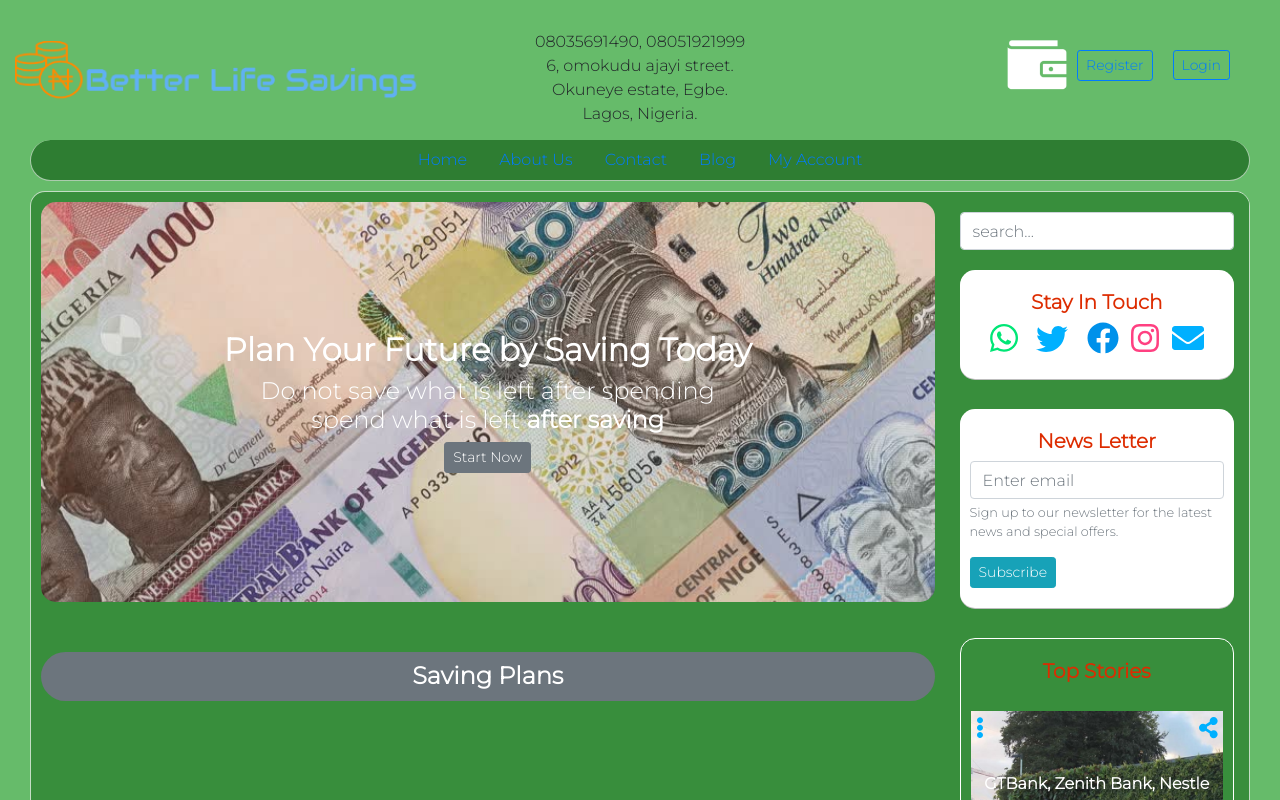
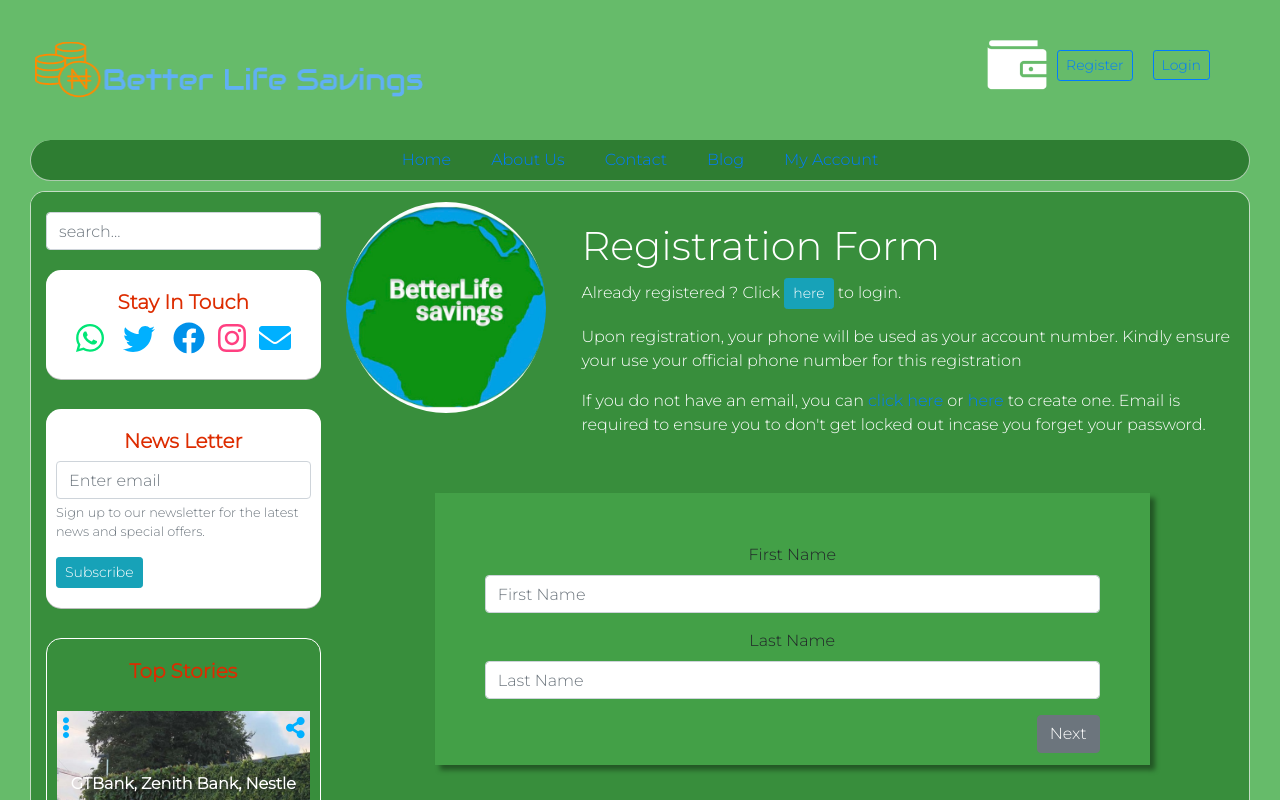
Before and after one commit to Emuohwo/BetterLifeSavings, a React (Create React App) app: page /#/register in a window 1280 px wide. Built offline with nearby package versions, Linux system fonts and the light colour scheme.

Commit message:
changes to reg form

```diff
--- a/package.json
+++ b/package.json
@@ -12,6 +12,7 @@
     "@testing-library/user-event": "^7.2.1",
     "axios": "^0.19.2",
     "formik": "^2.1.4",
+    "gh-pages": "^3.0.0",
     "react": "^16.13.1",
     "react-bootstrap": "^1.0.1",
     "react-dom": "^16.13.1",
@@ -23,6 +24,8 @@
   "scripts": {
     "start": "react-scripts start",
     "build": "react-scripts build",
+    "predeploy": "npm run build",
+    "deploy": "gh-pages -d build",
     "test": "react-scripts test",
     "eject": "react-scripts eject"
   },
@@ -40,5 +43,6 @@
       "last 1 firefox version",
       "last 1 safari version"
     ]
-  }
+  },
+  "homepage": "https://sunny775.github.io/BetterLifeSavings"
 }
--- a/src/components/AppBar.js
+++ b/src/components/AppBar.js
@@ -9,7 +9,7 @@
   margin: 10,
 }
 const Root = styled.div`
-padding: 0;
+padding: 0 20px;
 `;
 const Contact = styled.div`
 font-size: 15,
@@ -36,14 +36,7 @@
   <Root className="row">
     <Div className="col-sm-4"></Div>
     <Contact className="col-sm-4">
-      <div>08035691490, 08051921999</div>
-      <div>
-        6, omokudu ajayi street.
-        <br />
-        Okuneye estate, Egbe.
-        <br />
-        Lagos, Nigeria.
-      </div>
+
     </Contact>
     <div className="col-sm-4">
       <Wallet>
--- a/src/components/NavItem.js
+++ b/src/components/NavItem.js
@@ -1,16 +1,24 @@
 import React from "react";
 import { Nav } from "react-bootstrap";
+import {Link} from 'react-router-dom'
 import styled from "styled-components";
 
 export const NavItem = ({ to, text }) => (
   <Div>
     <Nav.Item >
-      <Nav.Link href={to}>{text}</Nav.Link>
+      <NavLink to={to}>{text}</NavLink>
     </Nav.Item>
   </Div>
 );
 const Div = styled.div`
+  min-height: 40px;
+  display: flex;
+  align-items: center;
   :hover {
     background: rgba(255, 255, 255, 0.5) !important;
   };
 `;
+const NavLink = styled(Link)`
+text-decoration:none !important;
+padding: 20px !important;
+`
--- a/src/components/sidebar/IconCard.js
+++ b/src/components/sidebar/IconCard.js
@@ -17,16 +17,16 @@
     <Card>
     <h5>Stay In Touch</h5>
     <Icon>
-    <a href="https://api.whatsapp.com/send?phone=2347086902001&text=Hi%20Better%20Life%20Savings" title='whatsapp'>
+    <a href="https://chat.whatsapp.com/J6HglRuoLVX8KzGEhAnnPh" title='whatsapp'>
     <FontAwesomeIcon icon={['fab', 'whatsapp']} size='2x' color='#00e676'/>
     </a>
     <Button>
     <FontAwesomeIcon icon={['fab', 'twitter']} size='2x' color='#00b0ff'/>
     </Button>
-    <a href="https://www.facebook.com/MrJerrytheajoguy" title='facebook'>
+    <a href="https://web.facebook.com/better.lifesavings" title='facebook'>
     <FontAwesomeIcon icon={['fab', 'facebook']} size='2x' color='#0091ea'/>
     </a>
-    <a href="https://www.instagram.com/MrJerrytheajoguy/" title='instagram'>
+    <a href="https://www.instagram.com/BetterLifesavings/" title='instagram'>
     <FontAwesomeIcon icon={['fab', 'instagram']} size='2x' color='#ff4081'/>
     </a>
     <a href="mailto:betterlifesavings2020@gmail.com" title='email us' >
--- a/src/index.js
+++ b/src/index.js
@@ -1,6 +1,6 @@
 import React from 'react';
 import { render } from 'react-dom';
-import { BrowserRouter as Router } from 'react-router-dom';
+import { HashRouter as Router } from 'react-router-dom';
 import * as serviceWorker from './serviceWorker';
 import AuthProvider from './context/authContext'
 import App from './App';
--- a/src/screens/home/main/index.js
+++ b/src/screens/home/main/index.js
@@ -22,7 +22,7 @@
   background-position: center;
 `;
 const H = styled.h4`
-  padding: 10px;
+  padding: 7px;
   margin-top: 50px;
   margin-bottom: 30px;
   font-weight: bold;
@@ -32,6 +32,7 @@
 const Plan = styled(Row)`
 margin:80px 0;
 padding: 20px 5px;
+color: white;
   :hover {
     box-shadow: 0px 6px 6px 0px #bdbdbd;
     opacity: 0.9;
--- a/src/screens/register/index.js
+++ b/src/screens/register/index.js
@@ -1,22 +1,23 @@
 import React from "react";
 import Form from "./form";
+import {Button, Row, Col, Image} from 'react-bootstrap';
+import logo from '../../images/logo.jpeg'
 import SideBar from "../../components/sidebar";
 import styled from "styled-components";
 
 const Div = styled.div`
-  background: #81c784;
-  padding:30px;
-  height:fit-content;
-  width: 90%;
-  margin: 5em auto;
+  background: #43a047;
+  height: fit-content;
+  margin: 20px auto;
+  padding: 50px;
   -webkit-box-shadow: 5px 5px 5px 0px rgba(0, 0, 0, 0.4);
   -moz-box-shadow: 5px 5px 5px 0px rgba(0, 0, 0, 0.4);
   box-shadow: 5px 5px 5px 0px rgba(0, 0, 0, 0.4);
 
-  @media(min-width: 786px) {
-    width: 60%;
+  @media (min-width: 786px) {
+    width: 80%;
   }
-  `;
+`;
 
 const Section = styled.section`
   border: 1px solid rgba(255, 255, 255, 0.7);
@@ -27,14 +28,34 @@
   padding: 0;
   margin: 0;
 `;
-
+const FormContainer = styled.div`
+  padding: 10px;
+`;
+const Top = styled(Col)`
+text-align: left;
+padding: 20px;
+color: white;
+`
 
 const Register = () => (
   <Section className="row">
     <SideBar />
-    <Div>
-      <Form />
-    </Div>
+    <FormContainer className="col-sm-9">
+      <Row>
+        <Col sm={3}>
+        <Image src={logo} roundedCircle width={200} />
+        </Col>
+        <Top sm={9}>
+        <h1>Registration Form</h1>
+        <p>Already registered ? Click <Button variant='info' size='sm'>here</Button> to login.</p>
+        <p>Upon registration, your phone will be used as your account number. Kindly ensure your use your official phone number for this registration</p>
+        <p>If you do not have an email, you can <a href='https://mail.google.com'>click here</a> or <a href='https://mail.yahoo.com'>here</a> to create one. Email is required to ensure you to don't get locked out incase you forget your password.</p>
+        </Top>
+      </Row>
+      <Div>
+        <Form />
+      </Div>
+    </FormContainer>
   </Section>
 );
 export default Register;
```
Also changed, not shown: src/images/logo2.png (added), 1 other file (tests, documents, lock files or other folders).
